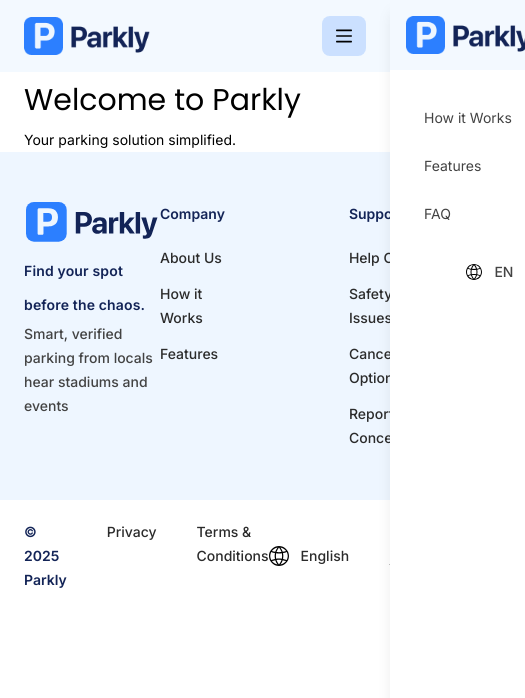
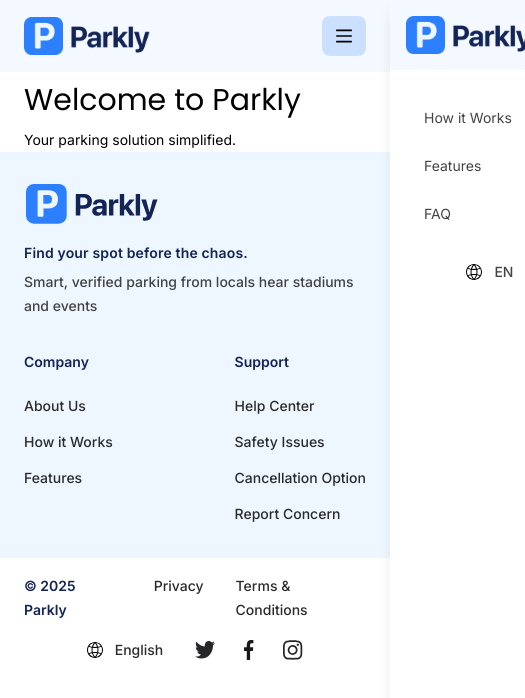
Before and after one commit to avinash-oodles/parkly, a Next.js app: page / in a window 390 px wide. Shown: the top 698 px of the page, 525 px wide, since content can reach past the window. Built offline with nearby package versions, Linux system fonts and the light colour scheme.

Commit message:
footer on mobile

```diff
--- a/src/components/Footer/Footer.tsx
+++ b/src/components/Footer/Footer.tsx
@@ -13,10 +13,10 @@
     return (
         <footer className="w-full">
             <div className="flex flex-col">
-                <div className="bg-[#EEF6FF] py-[50px] ">
+                <div className="bg-[#EEF6FF] py-8 lg:py-[50px] ">
                     <Container>
-                        <div className="flex justify-between">
-                            <div className="flex flex-col gap-3 max-w-[320px]">
+                        <div className="flex flex-col gap-8 lg:flex-row lg:justify-between">
+                            <div className="flex flex-col gap-3 max-w-full lg:max-w-[320px]">
                                 <div className="flex items-center relative w-[136px] h-10">
                                     <Image
                                         src={logo}
@@ -36,7 +36,7 @@
                                     </Typography>
                                 </div>
                             </div>
-                            <div className="flex gap-[124px]">
+                            <div className="flex justify-between lg:justify-start lg:gap-[124px]">
                                 <div className="flex flex-col gap-5">
                                     <div className="">
                                         <Typography variant="para" weight={600} className="text-[#132457]">
@@ -94,10 +94,10 @@
                         </div>
                     </Container>
                 </div>
-                <div className="py-5">
+                <div className="py-4 lg:py-5">
                     <Container>
-                        <div className="flex justify-between">
-                            <div className="flex gap-10">
+                        <div className="flex flex-col gap-4 lg:flex-row lg:justify-between">
+                            <div className="flex gap-8 lg:gap-10">
                                 <Typography variant="para" weight={600} className="text-[#132457]">
                                     © 2025 Parkly
                                 </Typography>
@@ -114,9 +114,9 @@
                                     </Typography>
                                 </Link>
                             </div>
-                            <div className="flex gap-10">
+                            <div className="flex gap-8 lg:gap-10 justify-center">
                                 <div className="flex gap-3 items-center">
-                                    <div className="flex items-center relative w-5 h-5">
+                                    <div className="flex items-center relative w-4 lg:w-5 h-4 lg:h-5">
                                         <Image
                                             src={globe}
                                             alt="world"
@@ -131,9 +131,9 @@
                                     </Typography>
                                 </div>
 
-                                <div className="flex gap-8 items-center">
+                                <div className="flex gap-6 lg:gap-8 items-center">
                                     <Link href="https://twitter.com" target="_blank">
-                                        <div className="flex items-center gap-2 relative w-6 h-6 cursor-pointer">
+                                        <div className="flex items-center gap-2 relative w-5 h-5 lg:w-6 lg:h-6 cursor-pointer">
                                             <Image
                                                 src={twitter}
                                                 alt="twitter"
@@ -146,7 +146,7 @@
                                     </Link>
 
                                     <Link href="https://facebook.com" target="_blank">
-                                        <div className="flex items-center gap-2 relative w-6 h-6 cursor-pointer">
+                                        <div className="flex items-center gap-2 relative w-5 h-5 lg:w-6 lg:h-6 cursor-pointer">
                                             <Image
                                                 src={fb}
                                                 alt="facebook"
@@ -159,7 +159,7 @@
                                     </Link>
 
                                     <Link href="https://instagram.com" target="_blank">
-                                        <div className="flex items-center gap-2 relative w-6 h-6 cursor-pointer">
+                                        <div className="flex items-center gap-2 relative w-5 h-5 lg:w-6 lg:h-6 cursor-pointer">
                                             <Image
                                                 src={insta}
                                                 alt="instagram"
```
